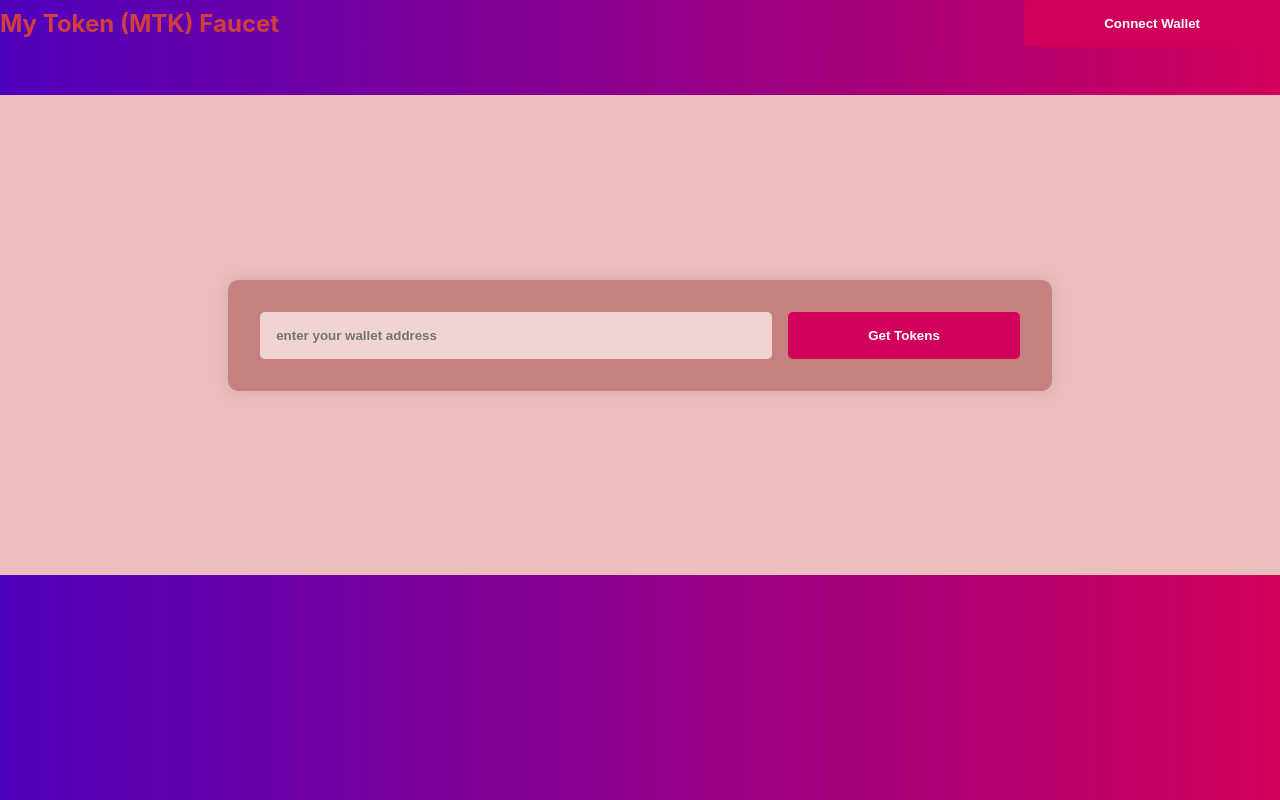
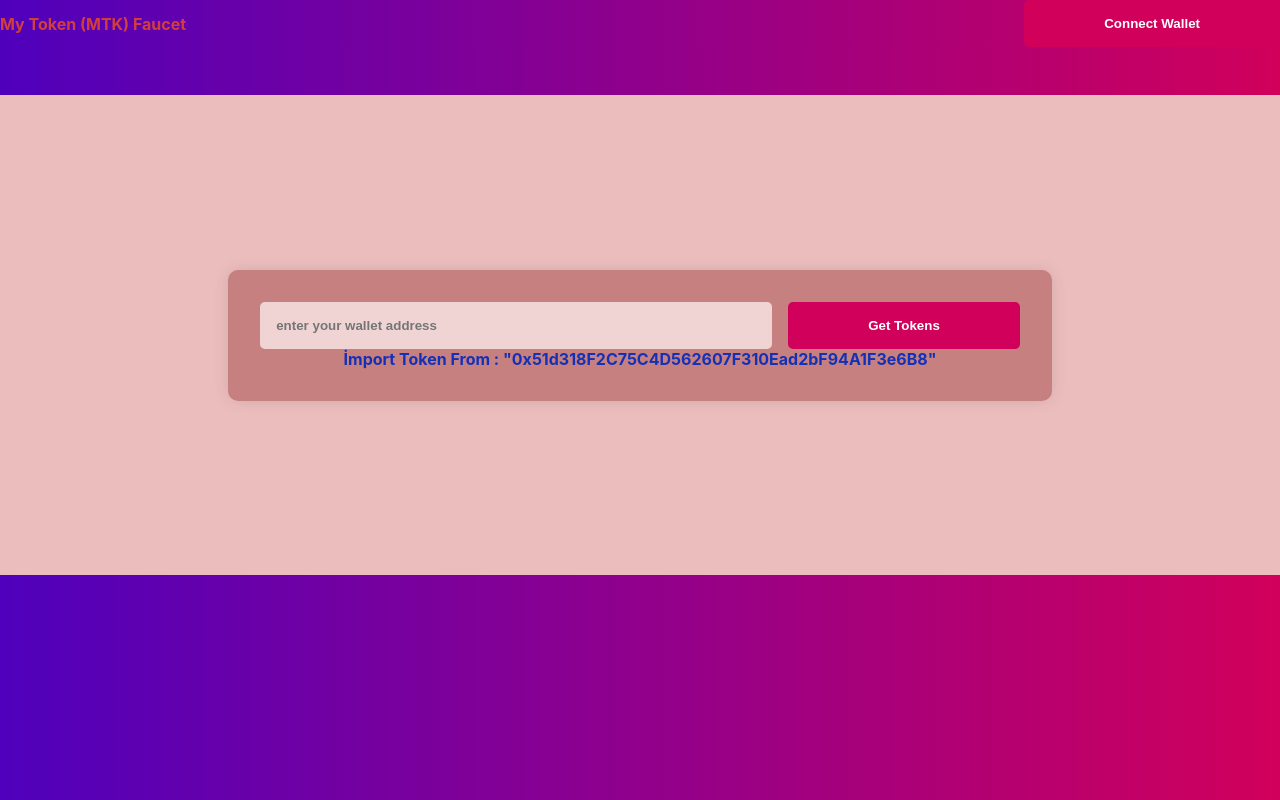
Before and after one commit to StRider733/faucet-ui, a React (Create React App) app: page / in a window 1280 px wide. Built offline with nearby package versions, Linux system fonts and the light colour scheme.

Commit message:
css and import token code

```diff
--- a/src/App.css
+++ b/src/App.css
@@ -17,7 +17,7 @@ body {
 
 .navbar-brand h1 {
   color: rgb(209, 62, 62);
-  font-size: 1.5rem;
+  font-size: 1rem;
   font-weight: bold;
   margin: 0;
 }
@@ -128,3 +128,10 @@ body {
     padding: 1rem;
   }
 }
+
+p{
+  color: rgb(19, 49, 184);
+  font-size: 1rem;
+  font-weight: bold;
+  margin: 0;
+}
--- a/src/App.js
+++ b/src/App.js
@@ -74,7 +74,7 @@ function App() {
     <nav className="navbar">
       <div className="container">
         <div className="navbar-brand">
-          <h1 className = "navbar-item is-size-4">My Token (MTK) Faucet</h1>
+          <h1 className = "navbar-item is-size-4">My Token (MTK) Faucet </h1>
         </div>
         <div className="navbar-menu">
           <div className="navbar-end">
@@ -98,6 +98,7 @@ function App() {
 
                 <button
                 className="button" onClick={getToken}>Get Tokens</button>
+                <p>İmport Token From : "0x51d318F2C75C4D562607F310Ead2bF94A1F3e6B8" </p>
 
 
           </div>
```
